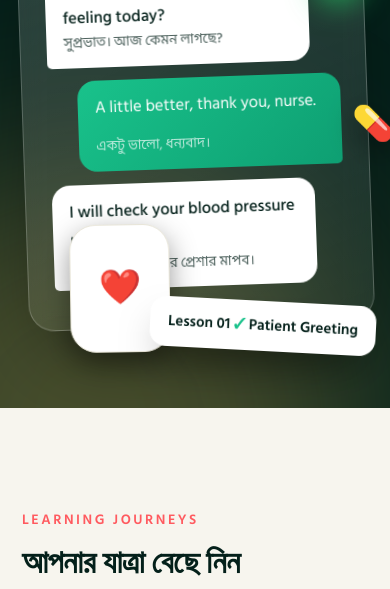
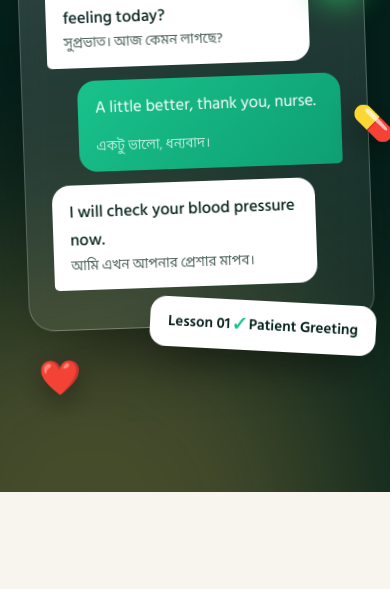
Before and after one commit to Soyaib-Hussain/nsei-site, a plain HTML site: page index.html in a window 390 px wide. Shown: the part 826-1415 px from the top of the page. Drawn offline with nearby package versions, Linux system fonts and the light colour scheme; a web font is replaced by a local one.

Commit message:
Add files via upload

```diff
--- a/index.html
+++ b/index.html
@@ -92,7 +92,7 @@ footer{background:var(--d);color:#9db8ac;padding:40px 0;text-align:center;font-s
 @media(prefers-reduced-motion:reduce){*{animation:none!important;transition:none!important}.js .rv{opacity:1;transform:none}}
 
 .fx{position:absolute;font-size:34px;filter:drop-shadow(0 10px 14px rgba(0,0,0,.4));animation:bob 5s ease-in-out infinite}
-.fx.a{top:-26px;left:-18px;animation-delay:-1s}.fx.b{top:46%;right:-26px;animation-delay:-3s}.fx.c{bottom:-30px;left:14%;animation-delay:-2s}
+.fx.x1{top:-26px;left:-18px;animation-delay:-1s}.fx.x2{top:46%;right:-26px;animation-delay:-3s}.fx.x3{bottom:-66px;left:14%;animation-delay:-2s}@media(max-width:920px){.fx.x3{bottom:-86px;left:5%}.vis{margin-bottom:84px}}
 .ph{background:linear-gradient(180deg,#e6f5ee,var(--cream))}
 .fgrid{display:grid;gap:20px;grid-template-columns:repeat(auto-fit,minmax(235px,1fr))}
 .fl{perspective:1000px;height:200px;cursor:pointer;outline:none}
@@ -135,7 +135,7 @@ footer{background:var(--d);color:#9db8ac;padding:40px 0;text-align:center;font-s
 <div class="m b">A little better, thank you, nurse.<span>একটু ভালো, ধন্যবাদ।</span></div>
 <div class="m a">I will check your blood pressure now.<span>আমি এখন আপনার প্রেশার মাপব।</span></div>
 </div>
-<span class="fx a" aria-hidden="true">🩺</span><span class="fx b" aria-hidden="true">💊</span><span class="fx c" aria-hidden="true">❤️</span>
+<span class="fx x1" aria-hidden="true">🩺</span><span class="fx x2" aria-hidden="true">💊</span><span class="fx x3" aria-hidden="true">❤️</span>
 <div class="chip">Lesson 01 <b>✓</b> Patient Greeting</div>
 </div>
 </div></div>
```
